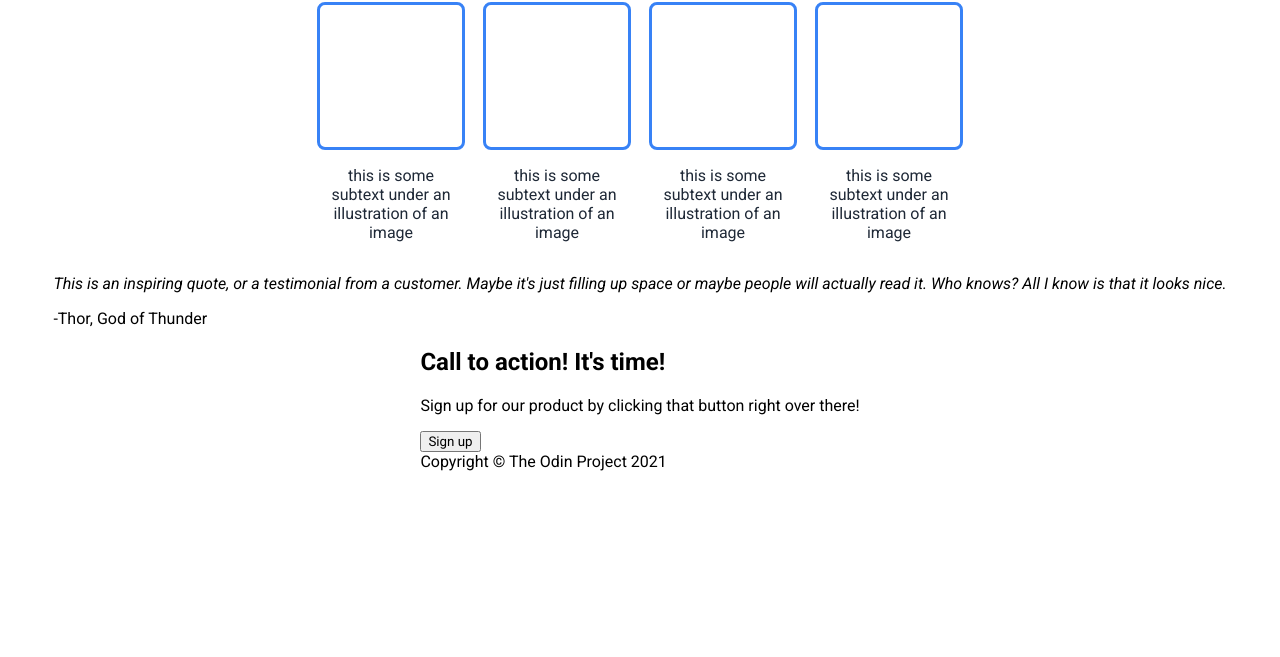
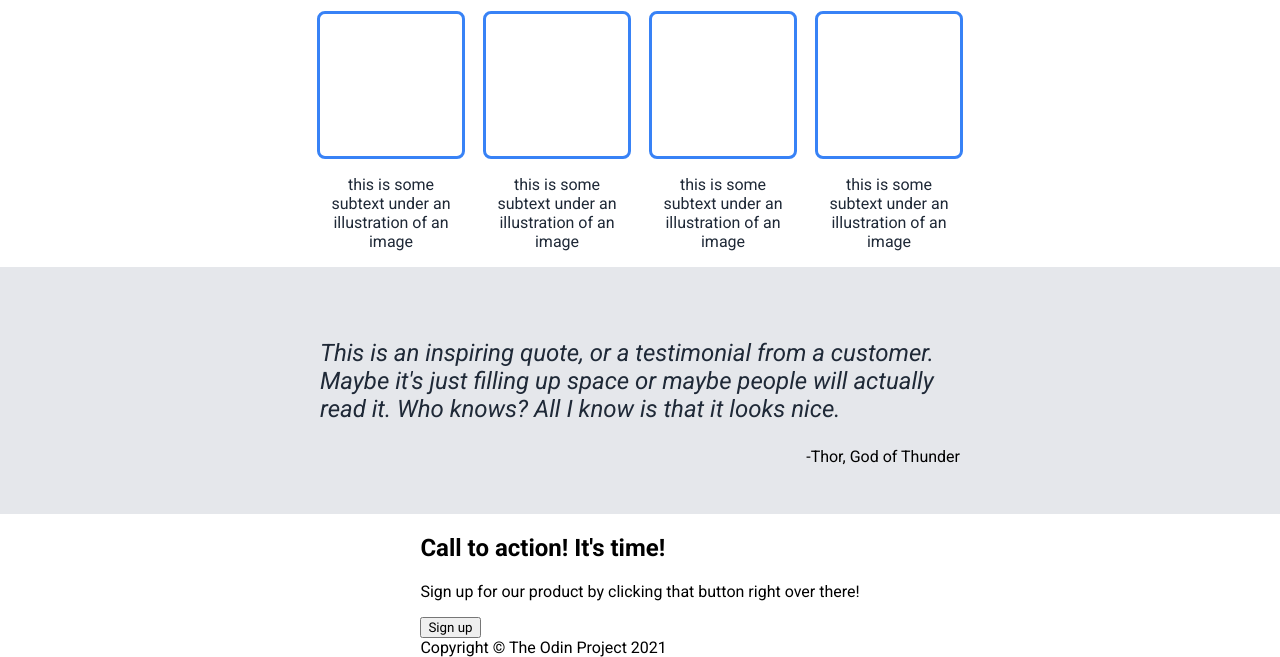
Before and after one commit to JarretDi/landing-page, a plain HTML site: page index.html in a window 1280 px wide. Shown: the part 505-1162 px from the top of the page. Before the commit the page ends 976 px from the top, so only its background shows below. Drawn offline with Linux system fonts and the light colour scheme.

Commit message:
add body container to quotes section, add quotes css

```diff
--- a/index.html
+++ b/index.html
@@ -11,9 +11,9 @@
         <div class="bar">
             <h2 class="logo">Header Logo</h2>
             <ul class="links">
-                <li><a>header link one</a></li>
-                <li><a>header link two</a></li>
-                <li><a>header link three</a></li>
+                <li><a href="#">header link one</a></li>
+                <li><a href="#">header link two</a></li>
+                <li><a href="#">header link three</a></li>
             </ul>
         </div>
         <div class="desc">
@@ -25,7 +25,7 @@
             <div class="image">this is a placeholder for an image</div>
         </div>
     </div>
-    <div class="info">
+    <div class="information">
         <h1>Some random information</h1>
 
         <div class="infos">
@@ -48,10 +48,12 @@
         </div>
     </div>
     <div class="quote">
-        <p class="text">
-            <em>This is an inspiring quote, or a testimonial from a customer. Maybe it's just filling up space or maybe people will actually read it. Who knows? All I know is that it looks nice.</em>
-        </p>
-        <label class="name">-Thor, God of Thunder</label>
+        <div class="body">
+            <p class="text">
+              <em>This is an inspiring quote, or a testimonial from a customer. Maybe it's just filling up space or maybe people will actually read it. Who knows? All I know is that it looks nice.</em>
+            </p>
+            <label class="name">-Thor, God of Thunder</label>
+        </div>
     </div>
     <div class="footer">
         <div class="main">
--- a/styles.css
+++ b/styles.css
@@ -137,3 +137,29 @@ a {
 
     margin: 0px;
 }
+
+.quote {
+    background-color: #e5e7eb;
+    display: flex;
+    justify-content: center;
+    align-items: center;
+}
+
+.quote .body {
+    width: 50%;
+    display: flex;
+    flex-direction: column;
+    justify-content: center;
+    align-items: center;
+    padding: 48px;
+}
+
+.quote .body .text {
+    font-size: 24px;
+    color: #1f2937;
+}
+
+.quote .body .name {
+    font-weight: 700px;
+    align-self: flex-end;
+}
```
